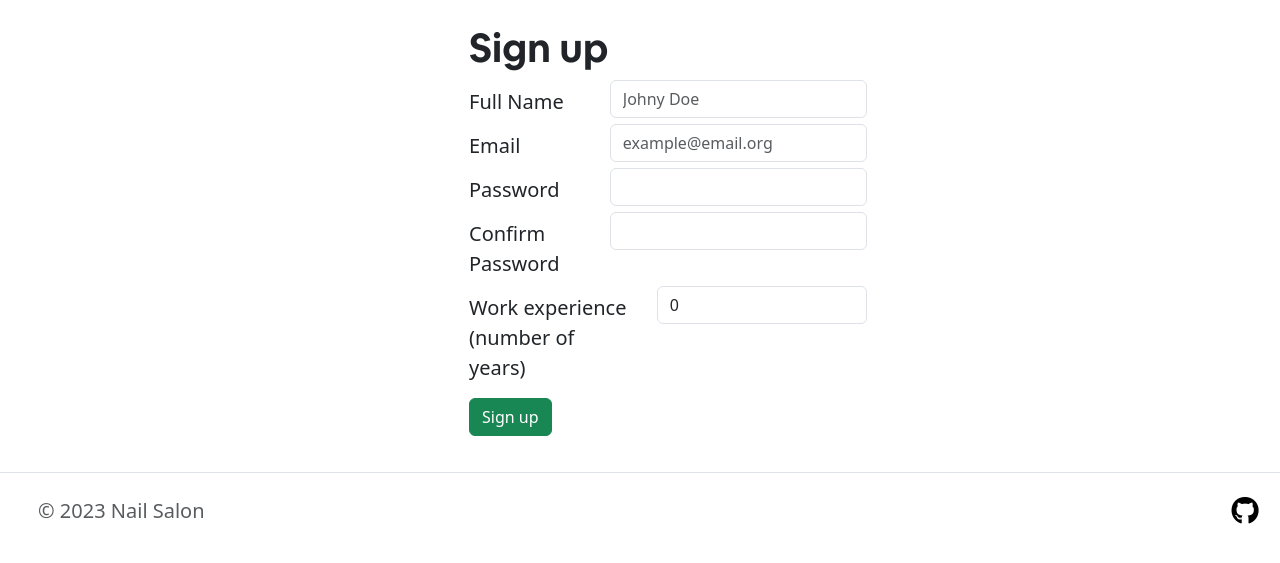
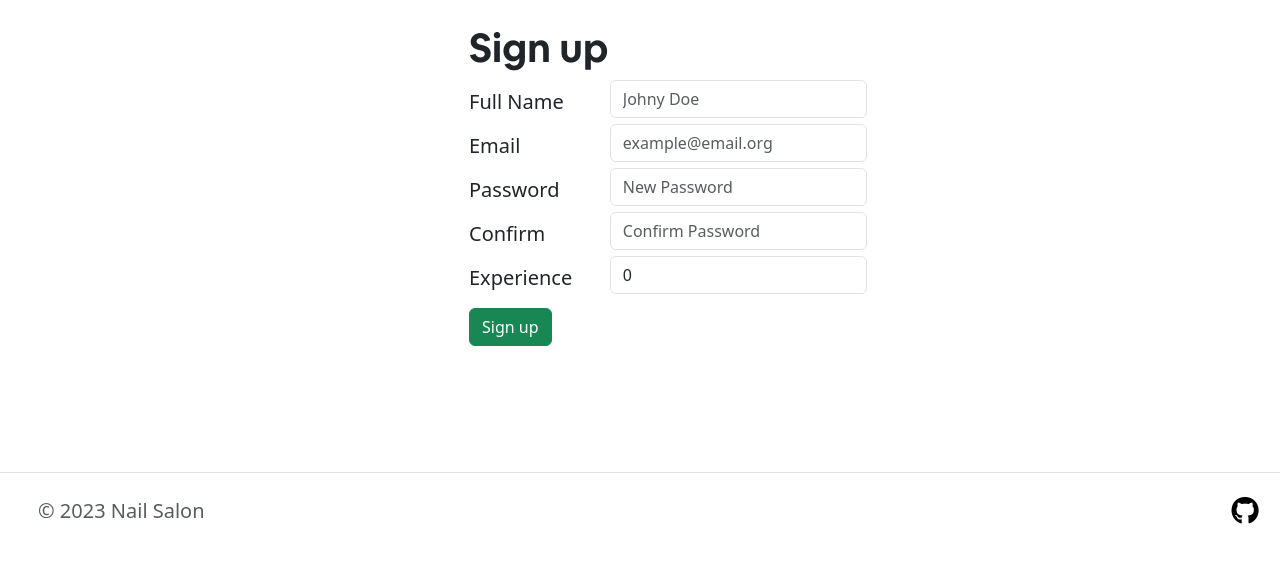
Before and after one commit to AlexNottaBen/Nail-Salon, a Flask app: page /signup in a window 1280 px wide. Shown: the part 51-614 px from the top of the page. Run offline with Flask 3, Linux system fonts and the light colour scheme.

Commit message:
Integrated Forms to Templates!

```diff
--- a/app.py
+++ b/app.py
@@ -9,3 +9,4 @@ app = Flask(
     template_folder="templates",
     static_folder="static"
 )
+app.config['SECRET_KEY'] = 'your_secret_key_here'
--- a/forms/RegisterForm.py
+++ b/forms/RegisterForm.py
@@ -3,15 +3,16 @@
 
 from flask import flash
 from flask_wtf import FlaskForm
+from wtforms import StringField, PasswordField
 from wtforms.validators import Length, Email, EqualTo
+from wtforms import SubmitField, IntegerField, EmailField
 from wtforms.validators import DataRequired, ValidationError
-from wtforms import StringField, PasswordField, SubmitField, IntegerField
 
 
 class RegisterForm(FlaskForm):
 
-    def validate_email_address(self, email_address_to_check) -> None:
-        email_address = User.query.filter_by(
+    def validate_email_address(self, email_address_to_check: str) -> None:
+        email_address: str = User.query.filter_by(
             email_address=email_address_to_check.data
         ).first()
         if email_address:
@@ -24,24 +25,24 @@ class RegisterForm(FlaskForm):
                 message
             )
 
-    full_name = StringField(
+    full_name: StringField = StringField(
         label="Full Name",
         validators=[Length(3, 128), DataRequired()]
     )
-    email_address = StringField(
+    email_address: EmailField = EmailField(
         label="Email",
         validators=[Email(), DataRequired()]
     )
-    password = PasswordField(
+    password: PasswordField = PasswordField(
         label="Password",
         validators=[Length(8, 64), DataRequired()]
     )
-    confirm_password = PasswordField(
-        label="Confirm Password",
+    confirm_password: PasswordField = PasswordField(
+        label="Confirm",
         validators=[EqualTo("password"), DataRequired()]
     )
-    work_experience = IntegerField(
-        label="Work experience (number of years)",
+    work_experience: IntegerField = IntegerField(
+        label="Experience",
         validators=[Length(1, 2), DataRequired()]
     )
-    submit = SubmitField(label="Sign up")
+    submit: SubmitField = SubmitField(label="Sign up")
--- a/main.py
+++ b/main.py
@@ -20,12 +20,14 @@ def show_credits_page() -> str:
 
 @app.route("/signup")
 def show_signup_page() -> str:
-    return render_template("signup.html")
+    form: RegisterForm = RegisterForm()
+    return render_template("signup.html", form=form)
 
 
 @app.route("/login")
 def show_login_page() -> str:
-    return render_template("login.html")
+    form: LoginForm = LoginForm()
+    return render_template("login.html", form=form)
 
 
 @app.route("/master/orders")
--- a/templates/signup.html
+++ b/templates/signup.html
@@ -4,38 +4,39 @@
 <main>
     <div class="container mt-2 position-relative">
         <form method="POST" class="mt-3 position-absolute top-0 start-35">
+            {{ form.hidden_tag() }}
             <div class="form-group row">
                 <h1>Sign up</h1>
-                <label class="col-3 col-form-label" for="full-name">Full Name</label>
+                {{ form.full_name.label(class="col-3 col-form-label") }}
                 <div class="col-6">
-                    <input type="text" name="full-name" id="full-name" class="form-control" minlength="3" maxlength="128" placeholder="Johny Doe" required>
+                    {{ form.full_name(class="form-control", placeholder="Johny Doe") }}
                 </div>
             </div>
             <div class="form-group row">
-                <label class="col-3 col-form-label" for="email">Email</label>
+                {{ form.email_address.label(class="col-3 col-form-label") }}
                 <div class="col-6">
-                    <input type="email" name="email" id="email" class="form-control" minlength="4" maxlength="319" placeholder="example@email.org" required>
+                    {{ form.email_address(class="form-control", placeholder="example@email.org") }}
                 </div>
             </div>
             <div class="form-group row">
-                <label class="col-3 col-form-label" for="password">Password</label>
+                {{ form.password.label(class="col-3 col-form-label") }}
                 <div class="col-6">
-                    <input type="password" name="password" id="password" class="form-control" minlength="8" maxlength="64" required>
+                    {{ form.password(class="form-control", placeholder="New Password") }}
                 </div>
             </div>
             <div class="form-group row">
-                <label class="col-3 col-form-label" for="confirm-password">Confirm Password</label>
+                {{ form.confirm_password.label(class="col-3 col-form-label") }}
                 <div class="col-6">
-                    <input type="password" name="confirm-password" id="confirm-password" class="form-control"  minlength="8" maxlength="64" required>
+                    {{ form.confirm_password(class="form-control", placeholder="Confirm Password") }}
                 </div>
             </div>
             <div class="form-group row">
-                <label class="col-4 col-form-label" for="work-experience">Work experience (number of years)</label>
-                <div class="col-5">
-                    <input type="number" name="work-experience" id="work-experience" class="form-control" value="0" min="0" max="99" required>
+                {{ form.work_experience.label(class="col-3 col-form-label") }}
+                <div class="col-6">
+                    {{ form.work_experience(class="form-control", value="0", min="0", max="99", placeholder="(number of years)") }}
                 </div>
             </div>
-            <button type="submit" class="btn btn-success mt-2">Sign up</button>
+            {{ form.submit(class="btn btn-success mt-2") }}
         </form>
     </div>
 </main>
```
Also changed, not shown: forms/LoginForm.py (+10 -4 lines), templates/login.html (+6 -5 lines).
